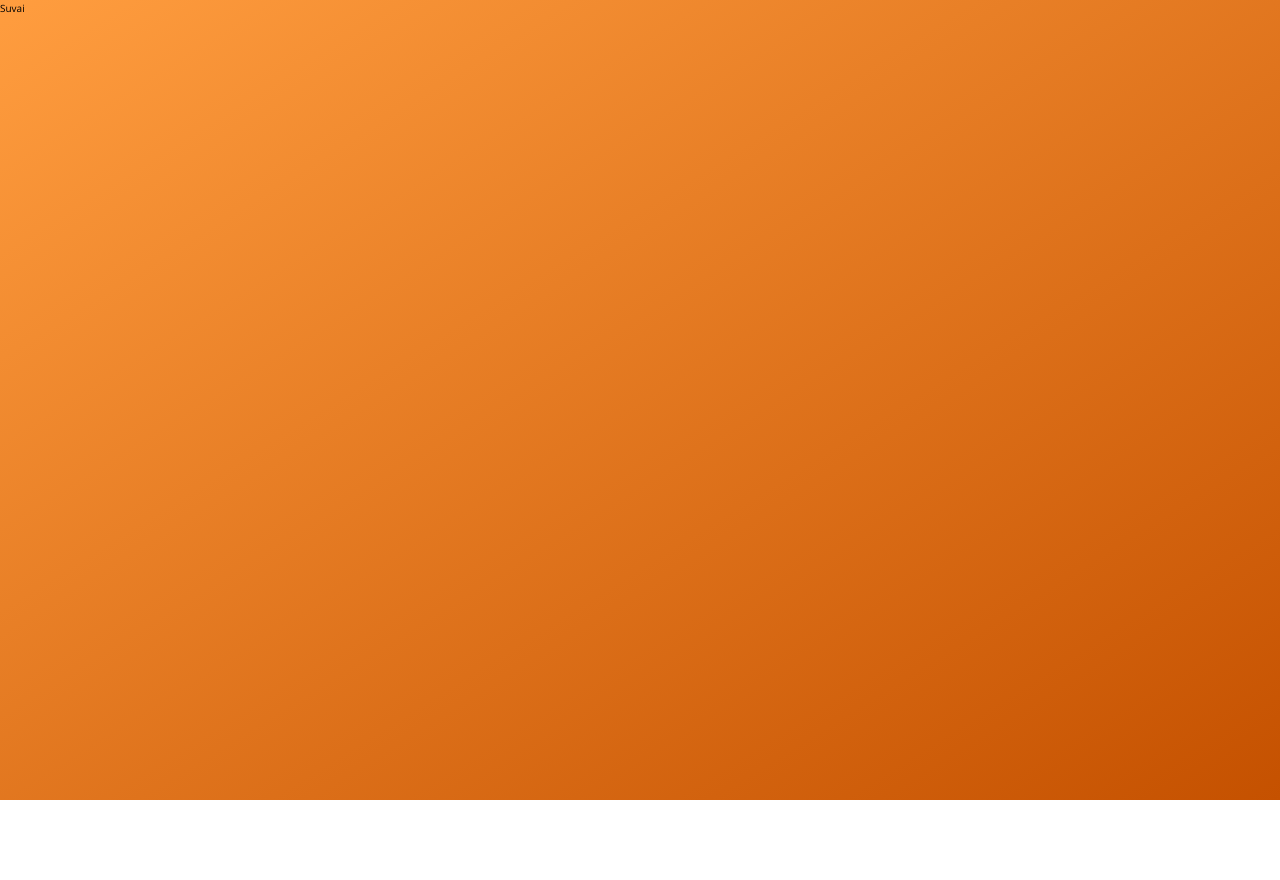
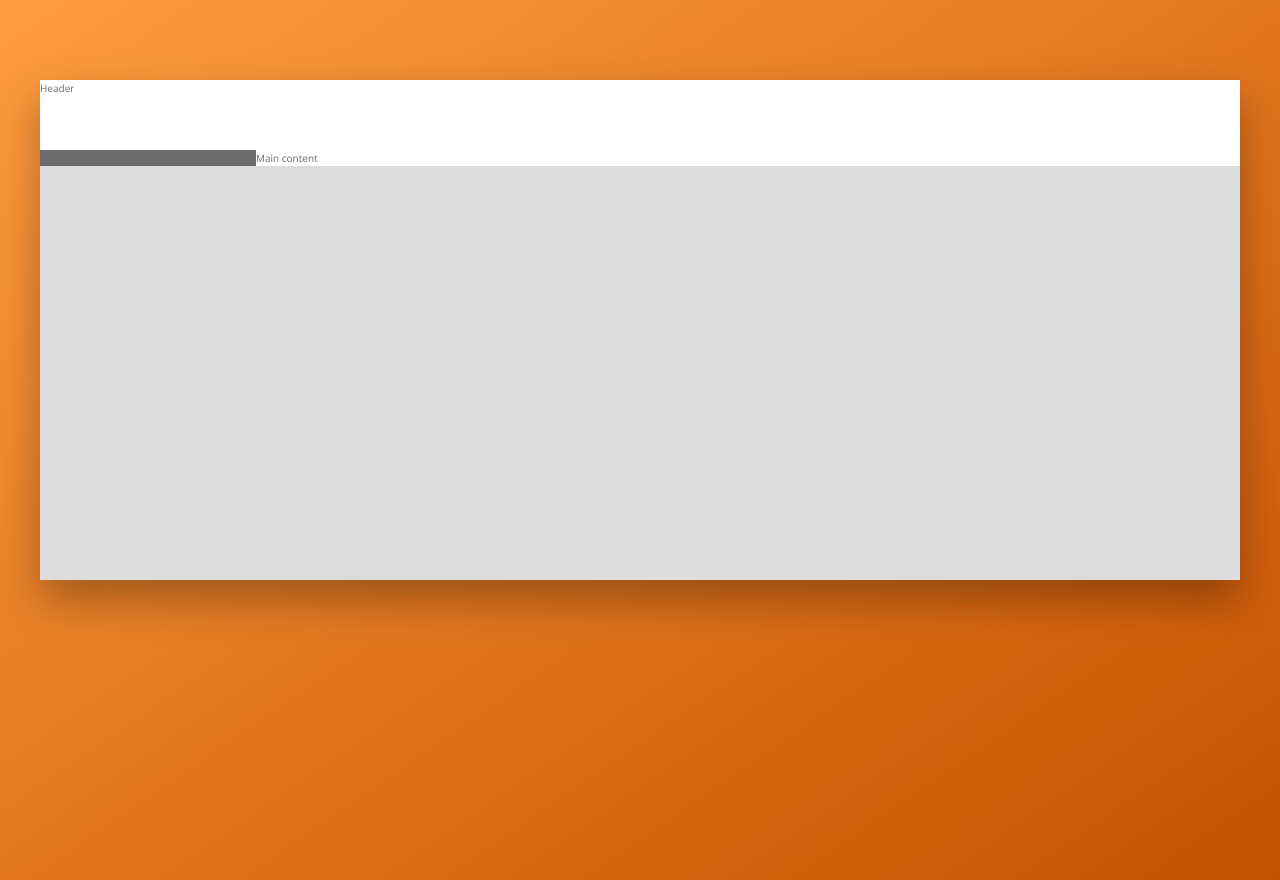
Before and after one commit to sureshkrishnawebdev/css-brushup, a website: page layouts/flexbox/projects/food-app/index.html in a window 1280 px wide. Before the commit the page ends 800 px from the top, so only its background shows below. Drawn offline with nearby package versions, Linux system fonts and the light colour scheme; files that its build step writes are made by us from their sources.

Commit message:
layout setup

```diff
--- a/layouts/flexbox/projects/food-app/index.html
+++ b/layouts/flexbox/projects/food-app/index.html
@@ -15,7 +15,13 @@
 </head>
 
 <body>
-  Suvai
+  <div class="container">
+    <header class="header">Header</header>
+    <div class="content">
+      <nav class="sidebar">Sidebar</nav>
+      <main class="main">Main content</main>
+    </div>
+  </div>
 </body>
 
 </html>
--- a/layouts/flexbox/projects/food-app/sass/_base.scss
+++ b/layouts/flexbox/projects/food-app/sass/_base.scss
@@ -2,6 +2,14 @@
   --color-primary: #ff7c00;
   --color-primary-light: #ff9d3f;
   --color-primary-dark: #c55100;
+
+  --color-grey-light-1: #dcdcdc;
+  --color-grey-light-2: #c0c0c0;
+
+  --color-grey-dark-1: #6c6c6c;
+  --color-grey-dark-2: #867d7d;
+
+  --shadow-dark: 0 2rem 4rem rgba(0, 0, 0, 0.3);
 }
 
 * {
@@ -24,6 +32,7 @@ body {
   font-family: "Open Sans", sans-serif;
   font-weight: 400;
   line-height: 1.6;
+  color: var(--color-grey-dark-1);
   background-image: linear-gradient(to right bottom, var(--color-primary-light), var(--color-primary-dark));
   background-size: cover;
   background-repeat: no-repeat;
--- a/layouts/flexbox/projects/food-app/sass/_layout.scss
+++ b/layouts/flexbox/projects/food-app/sass/_layout.scss
@@ -0,0 +1,26 @@
+.container {
+  max-width: 120rem;
+  min-height: 50rem;
+  margin: 8rem auto;
+  background-color: var(--color-grey-light-1);
+  box-shadow: var(--shadow-dark);
+}
+
+.header {
+  height: 7rem;
+  background-color: #fff;
+}
+
+.content {
+  display: flex;
+}
+
+.sidebar {
+  flex: 0 0 18%;
+  background-color: var(--color-grey-dark-1);
+}
+
+.main {
+  flex: 1;
+  background-color: #fff;
+}
```
